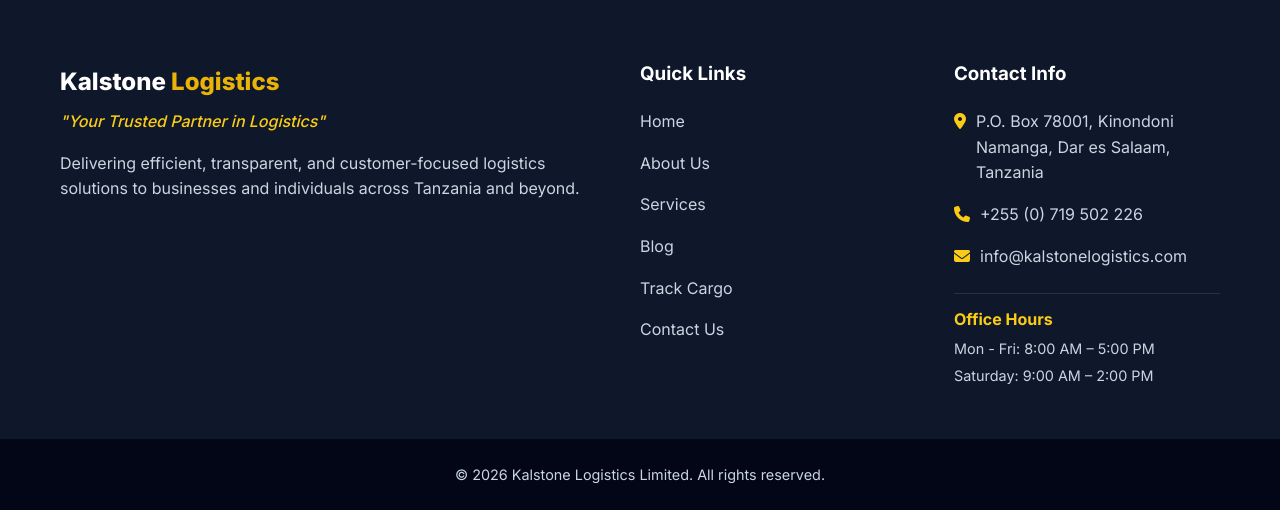
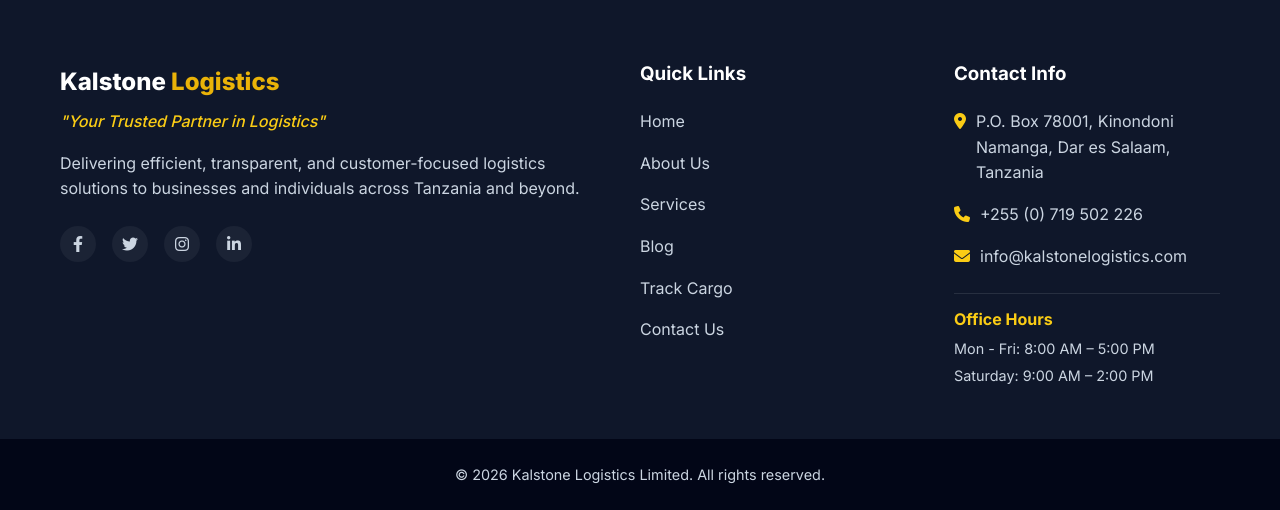
Before and after one commit to magazi-dickson/kalstonelogistics, a Flask app: page / in a window 1280 px wide. Shown: the part 2834-3344 px from the top of the page. Run offline with Flask 3, Linux system fonts and the light colour scheme.

Commit message:
Add social links to footer

```diff
--- a/static/css/style.css
+++ b/static/css/style.css
@@ -569,6 +569,29 @@ ul {
 
 .footer-col a:hover {
     color: var(--primary-yellow);
+}
+
+.social-links {
+    display: flex;
+    gap: 1rem;
+}
+
+.social-link {
+    display: flex;
+    align-items: center;
+    justify-content: center;
+    width: 36px;
+    height: 36px;
+    border-radius: 50%;
+    background-color: rgba(255,255,255,0.05);
+    color: #cbd5e1 !important;
+    transition: var(--transition);
+}
+
+.social-link:hover {
+    background-color: var(--primary-yellow);
+    color: var(--primary-blue-dark) !important;
+    transform: translateY(-3px);
 }
 
 .footer-bottom {
--- a/templates/base.html
+++ b/templates/base.html
@@ -59,6 +59,12 @@
                 </a>
                 <p class="slogan">"Your Trusted Partner in Logistics"</p>
                 <p class="footer-desc">Delivering efficient, transparent, and customer-focused logistics solutions to businesses and individuals across Tanzania and beyond.</p>
+                <div class="social-links mt-4">
+                    <a href="#" target="_blank" aria-label="Facebook" class="social-link"><i class="fab fa-facebook-f"></i></a>
+                    <a href="#" target="_blank" aria-label="Twitter" class="social-link"><i class="fab fa-twitter"></i></a>
+                    <a href="#" target="_blank" aria-label="Instagram" class="social-link"><i class="fab fa-instagram"></i></a>
+                    <a href="#" target="_blank" aria-label="LinkedIn" class="social-link"><i class="fab fa-linkedin-in"></i></a>
+                </div>
             </div>
 
             <div class="footer-col links-col">
```
